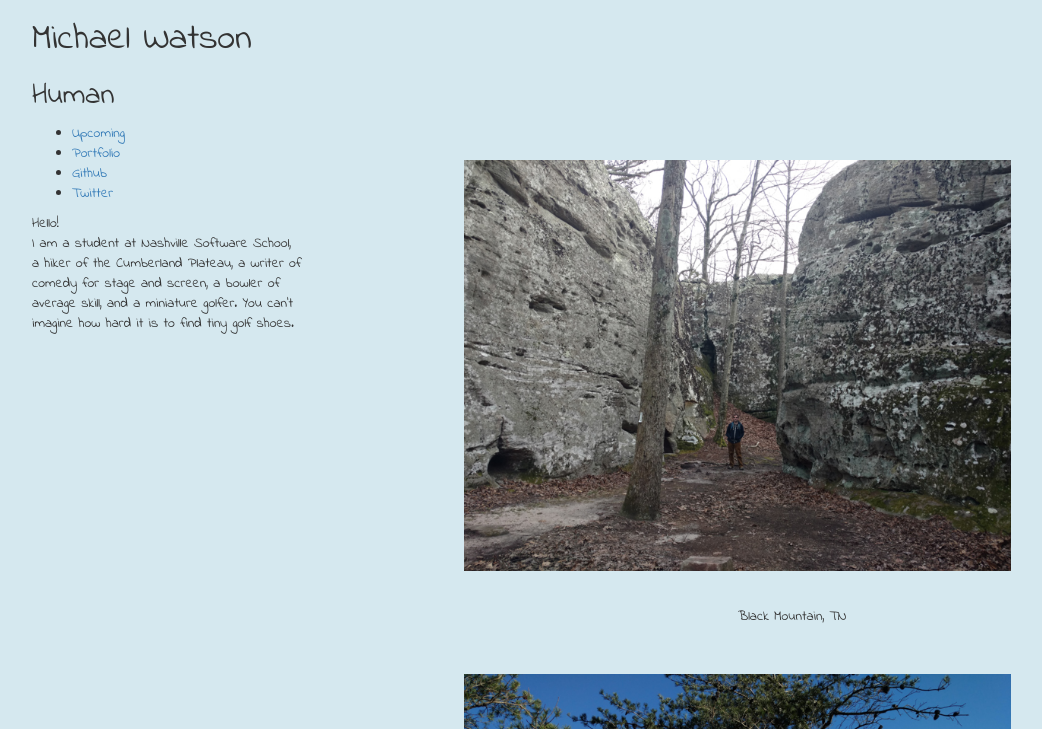
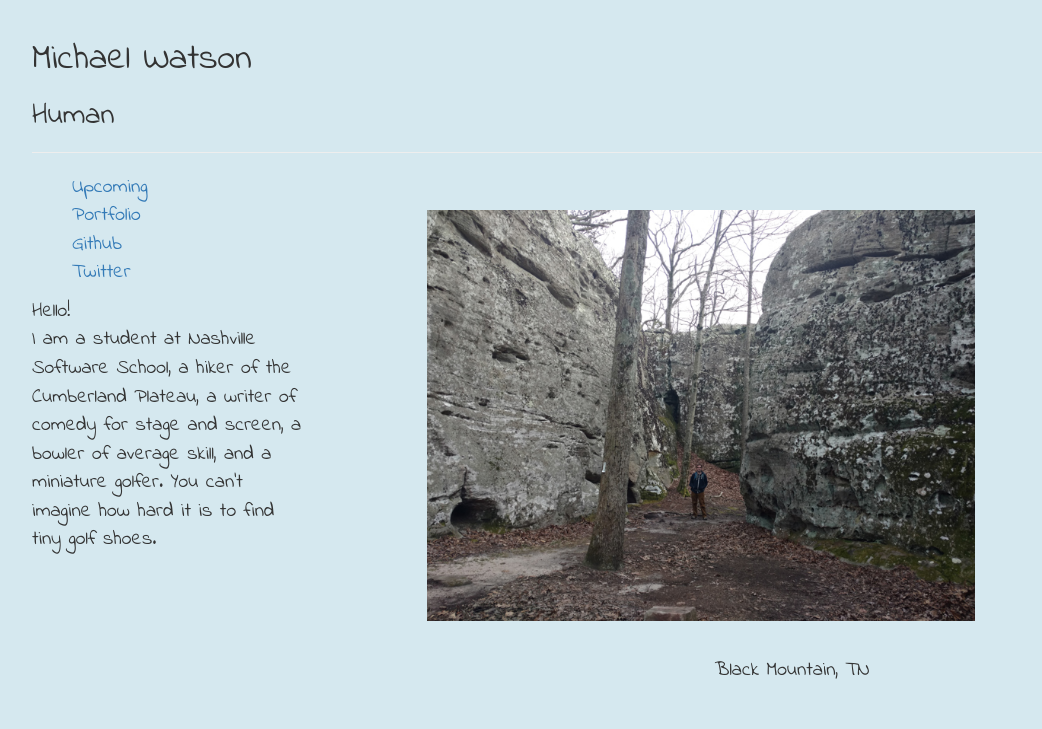
Before and after one commit to mwatson615/mwatson615.github.io, a plain HTML site: page index.html in a window 1280 px wide. Shown: the top 729 px of the page, without its empty margins (38-1080 px from the left). Drawn offline with nearby package versions, Linux system fonts and the light colour scheme.

Commit message:
css updated

```diff
--- a/index.html
+++ b/index.html
@@ -1,6 +1,8 @@
 <!DOCTYPE html>
 <html>
 <head>
+	<meta charset="utf-8">
+	<meta name="viewport" content="width=device-width, initial-scale = 1">
 	<title>Michael Watson | Human</title>
 	<link rel="stylesheet" href="https://maxcdn.bootstrapcdn.com/bootstrap/3.3.7/css/bootstrap.min.css">
 	<link rel="stylesheet" type="text/css" href="style.css">
@@ -8,8 +10,10 @@
 </head>
 <body>
 	<div class="container">
-	<h1 id="top">Michael Watson</h1>
+	<div class="page-header">
+	<h1>Michael Watson</h1>
 	<h2>Human</h2>
+	</div>
 	<div class="row"></div>
 		<div class="col-md-3"></div>
 		<div class="col-md-8 col-md-offset-1"></div>
@@ -30,6 +34,7 @@
 				<img src="gizzard.jpg" alt="Fiery Gizzard Trail">
 				<p>Fiery Gizzard in Grundy County, TN</p>
 			</div>
+		</div>
 	<footer>
 		<p>&copy Michael Watson 2016</p>
 	</footer>
--- a/style.css
+++ b/style.css
@@ -1,6 +1,7 @@
 body {
 	background-color: #d5e8ef;
 	font-family: 'Indie Flower', cursive;
+	font-size: 2em;
 }
 
 h1 {
@@ -11,22 +12,32 @@ h2 {
 	justify-content: left;
 }
 
-.nav {
+ul li {
 	list-style: none;
 	clear: both;
+	text-align: left;
 }
 
-.col-md-3 {
-}
-
-.col-md-8 {
+ul {
+	justify-content: left;
 }
 
 .images img {
 	max-width: 75%;
-	margin: 5%
+	margin: 5% auto;
 }
 
 .images p {
 	text-align: center;
 }
+
+footer {
+	padding: 5%;
+	text-align: right;
+}
+
+@media (max-width: 720px) {
+	.images img {
+		margin: auto;
+	}
+}
```
